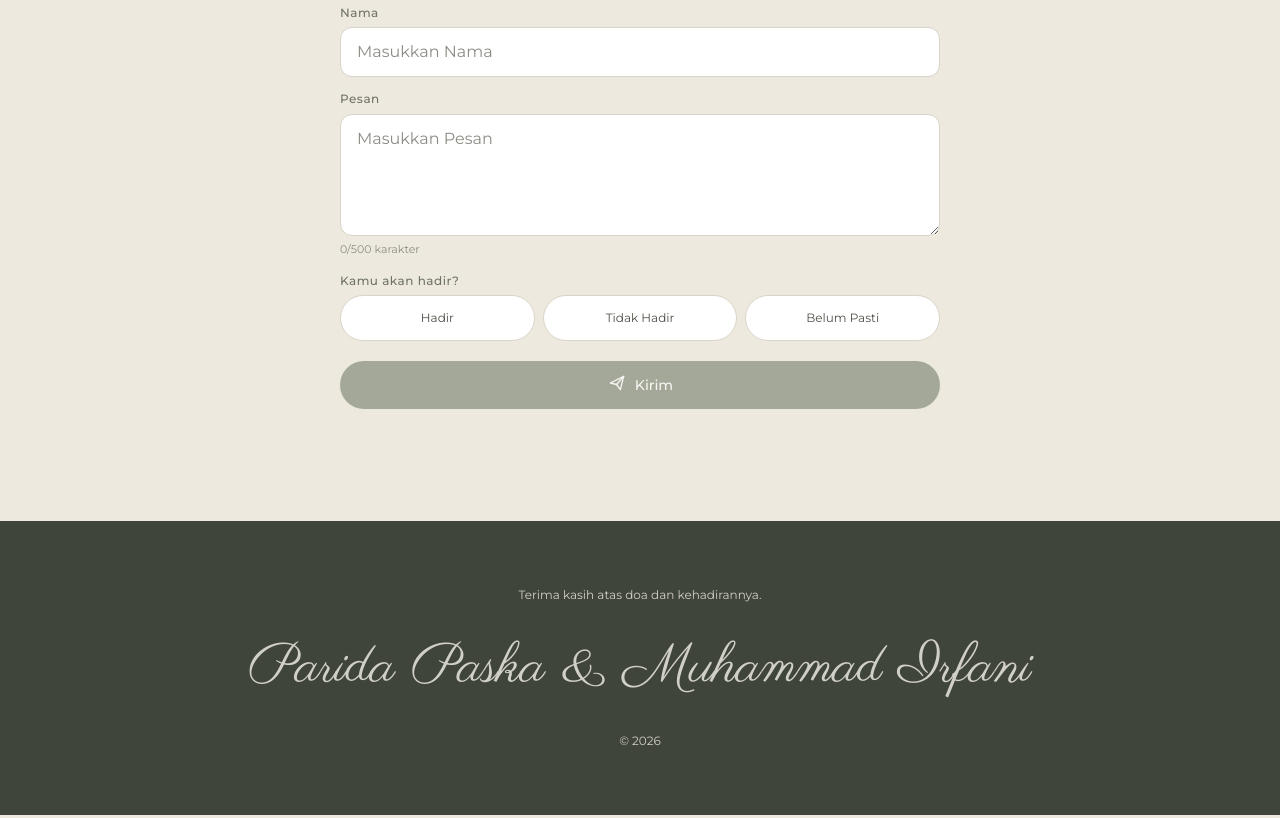
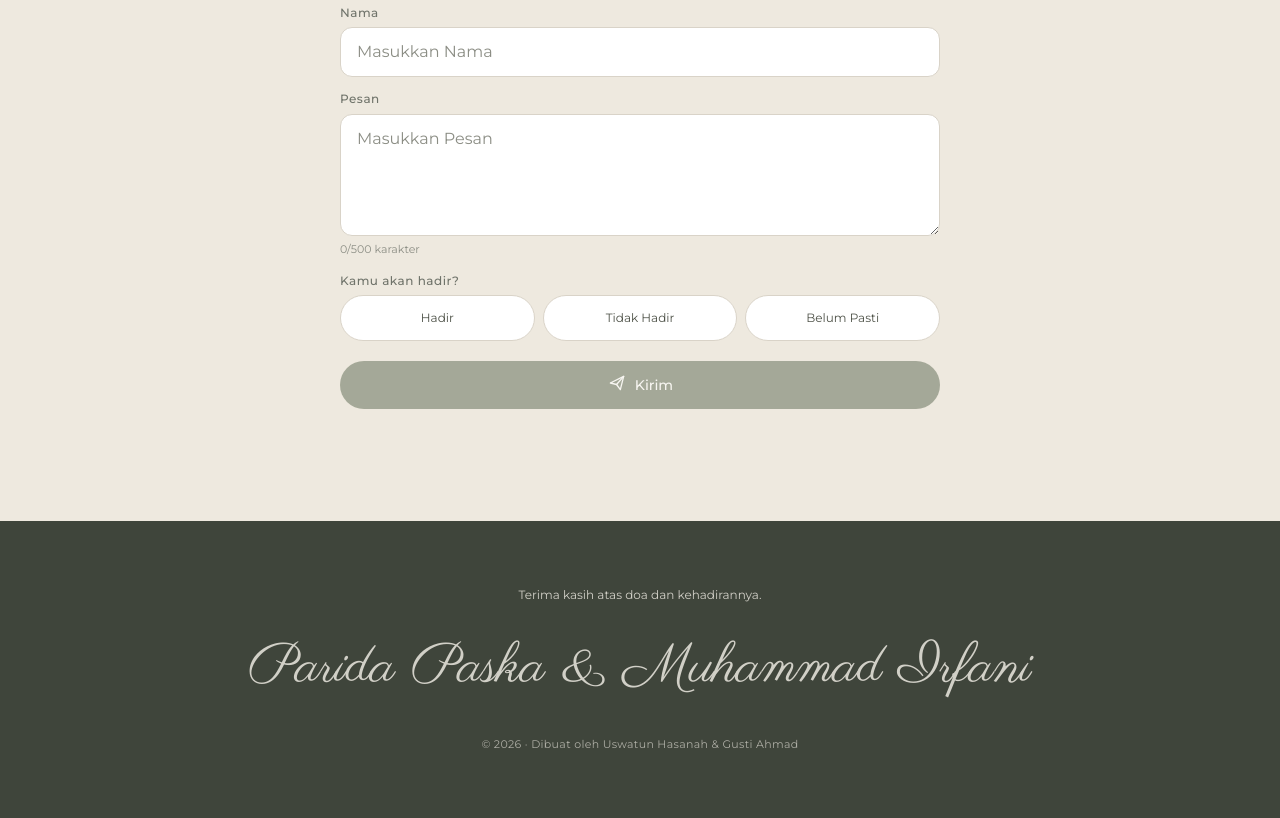
Before and after one commit to GustiAhmad/Project-Digital-Invitation, a website built with Vite: page index.html in a window 1280 px wide. Shown: the part 4766-5584 px from the top of the page. Built offline with nearby package versions, Linux system fonts and the light colour scheme; no server answers.

Commit message:
feat: tambah kredit pembuat di footer
Klien ingin footer memuat tanda pembuat: 'Dibuat oleh Uswatun Hasanah & Gusti Ahmad'.

- index.html: baris kredit di footer (.footer-credit)
- sections.css: style kredit lebih kecil & redup dari baris lain
- check-content.mjs: ganti guard 'nama pasangan lama' (penanda Uswatun/Hasanah kini tidak valid karena jadi nama pembuat) + tambah guard 'kredit pembuat di footer'

```diff
--- a/index.html
+++ b/index.html
@@ -358,7 +358,9 @@
 <footer>
   <p>Terima kasih atas doa dan kehadirannya.</p>
   <p class="script" data-bind="couple-names-script">Muhammad Irfani &amp; Parida Paska</p>
-  <p>&copy; 2026</p>
+  <p class="footer-credit">
+    &copy; 2026 &middot; Dibuat oleh Uswatun Hasanah &amp; Gusti Ahmad
+  </p>
 </footer>
 
 <!-- ============ AUDIO ============ -->
--- a/src/styles/sections.css
+++ b/src/styles/sections.css
@@ -754,6 +754,15 @@ footer .script {
 
 footer p { font-size: var(--fs-sm); opacity: .8; }
 
+/* Baris kredit pembuat: lebih kecil & lebih redup dari baris lain
+   supaya tidak bersaing dengan nama pengantin, tapi tetap terbaca. */
+footer .footer-credit {
+  margin-top: var(--sp-5);
+  font-size: var(--fs-xs, .72rem);
+  letter-spacing: .03em;
+  opacity: .6;
+}
+
 /* =========================================================
    RESPONSIVE
    ------------------------------------------------------------
```
Also changed, not shown: tools/check-content.mjs (+18 -6 lines).
